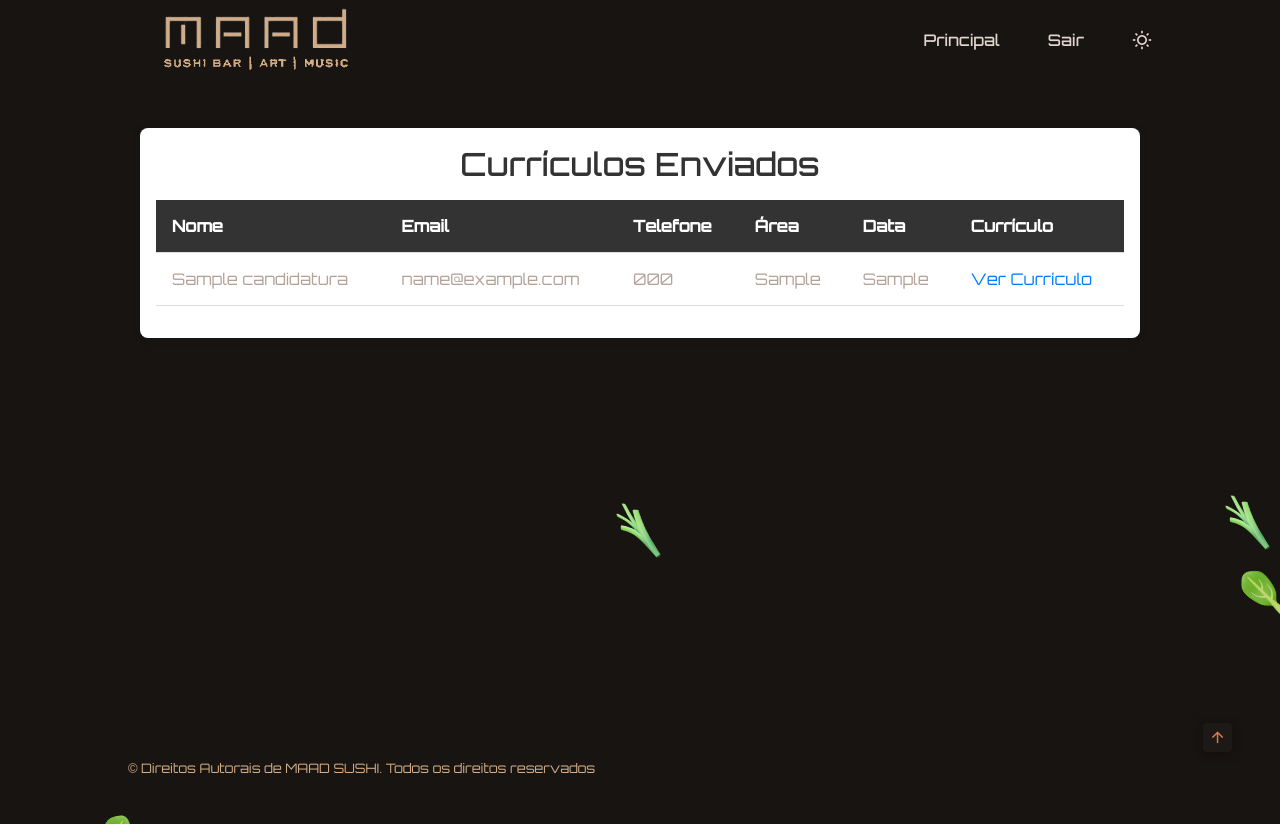
After one commit to GustavoPrata/maad_sushi, a PHP site: page /admin.php in a window 1280 px wide. The commit adds this page. Run offline with PHP 8.4, Linux system fonts and the light colour scheme; the visitor is signed in with stand-in values (Sample User, id 1); tables that the repository leaves empty or names only in its code hold one stand-in row (values such as "Sample post").

Commit message:
Add files via upload

```diff
--- /dev/null
+++ b/admin.php
@@ -0,0 +1,166 @@
+<?php
+session_start();
+
+// Verificar se o usuário está logado
+if (!isset($_SESSION['loggedin']) || $_SESSION['loggedin'] !== true) {
+    header('Location: login.php');
+    exit;
+}
+// Configuração da conexão com o banco de dados
+$servername = "localhost";
+$username = "root";
+$password = "";
+$dbname = "maad_sushi";
+
+// Conexão com o banco de dados
+$conn = new mysqli($servername, $username, $password, $dbname);
+
+// Verifica se a conexão foi bem-sucedida
+if ($conn->connect_error) {
+    die("Conexão falhou: " . $conn->connect_error);
+}
+
+// Query para selecionar todos os currículos
+$sql = "SELECT nome, email, telefone, area, curriculo, data_envio FROM candidaturas";
+$result = $conn->query($sql);
+
+?>
+
+<!DOCTYPE html>
+    <html lang="en">
+    <head>
+        <meta charset="UTF-8">
+        <meta name="viewport" content="width=device-width, initial-scale=1.0">
+
+        <!--=============== FAVICON ===============-->
+        <link rel="shortcut icon" href="assets/img/favicon.png" type="image/x-icon">
+
+        <!--=============== REMIXICONS ===============-->
+        <link href="https://cdn.jsdelivr.net/npm/remixicon@2.5.0/fonts/remixicon.css" rel="stylesheet">
+
+        <!--=============== CSS ===============-->
+        <link rel="stylesheet" href="assets/css/styles.css">
+
+        <title>MAAD SUSHI</title>
+    </head>
+    <body>
+        <!--==================== HEADER ====================-->
+        <header class="header" id="header">
+            <nav class="nav container">
+                <a href="" class="nav__logo">
+                    <img src="assets/img/logo12.png" alt="logo image">
+
+                </a>
+                <div class="nav__menu" id="nav-menu">
+                    <ul class="nav__list">
+                        <li class="nav__item">
+                            <a href="index.html" class="nav__link">Principal</a>
+                        </li>
+
+                        <li class="nav__item">
+                            <a href="logout.php" class="nav__link">Sair</a>
+                        </li>
+                    </ul>
+
+                    <!-- Close Button -->
+                    <div class="nav__close" id="nav-close">
+                        <i class="ri-close-line"></i>
+                    </div>
+
+                    <img src="assets/img/leaf-branch-4.png" alt="nav image" class="nav__img-1">
+                    <img src="assets/img/leaf-branch-3.png" alt="nav image" class="nav__img-2">
+
+                </div>
+
+                <div class="nav__buttons">
+                    <!-- Theme Change Button -->
+                    <i class="ri-moon-line change-theme" id="theme-button"></i>
+
+                    <!-- Toggle button -->
+                    <div class="nav__toggle" id="nav-toggle">
+                        <i class="ri-apps-2-line"></i>
+                    </div>
+                </div>
+            </nav>
+        </header>
+<body>
+    <div class="curriculos-container">
+        <h1>Currículos Enviados</h1>
+        <?php if ($result->num_rows > 0): ?>
+            <table class="curriculos-table">
+                <thead>
+                    <tr>
+                        <th>Nome</th>
+                        <th>Email</th>
+                        <th>Telefone</th>
+                        <th>Área</th>
+                        <th>Data</th>
+                        <th>Currículo</th>
+                    </tr>
+                </thead>
+                <tbody>
+                    <?php while ($row = $result->fetch_assoc()): ?>
+                        <tr>
+                            <td><?php echo htmlspecialchars($row['nome']); ?></td>
+                            <td><?php echo htmlspecialchars($row['email']); ?></td>
+                            <td><?php echo htmlspecialchars($row['telefone']); ?></td>
+                            <td><?php echo htmlspecialchars($row['area']); ?></td>
+                            <td><?php echo htmlspecialchars($row['data_envio']); ?></td>
+                            <td><a href="uploads/<?php echo htmlspecialchars($row['curriculo']); ?>" target="_blank">Ver Currículo</a></td>
+                        </tr>
+                    <?php endwhile; ?>
+                </tbody>
+            </table>
+        <?php else: ?>
+            <p>Nenhum currículo encontrado.</p>
+        <?php endif; ?>
+
+        <?php
+        // Fecha a conexão com o banco de dados
+        $conn->close();
+        ?>
+    </div>
+</body>
+<footer class="footer">
+            <div class="footer__container container grid">
+
+
+                    <div>
+
+                        </ul>
+                    </div>
+                </div>
+
+                <img src="assets/img/spring-onion.png" alt="footer image" class="footer__onion">
+                <img src="assets/img/spring-onion.png" alt="footer image" class="footer__onion-1">
+                <img src="assets/img/spinach-leaf.png" alt="footer image" class="footer__spinach">
+                <img src="assets/img/spinach-leaf.png" alt="footer image" class="footer__spinach-1">
+                <img src="assets/img/leaf-branch-4.png" alt="footer image" class="footer__leaf">
+
+            </div>
+
+            <div class="footer__info container">
+                <div class="footer__card">
+                    <!-- <img src="assets/img/footer-card-1.png" alt="footer image">
+                    <img src="assets/img/footer-card-2.png" alt="footer image"> -->
+                    <!-- <img src="assets/img/footer-card-3.png" alt="footer image">
+                    <img src="assets/img/footer-card-4.png" alt="footer image"> -->
+                </div>
+
+                <span class="footer__copy">
+                    &#169; Direitos Autorais de MAAD SUSHI. Todos os direitos reservados
+                </span>
+            </div>
+        </footer>
+
+        <!--========== SCROLL UP ==========-->
+        <a href="#" class="scrollup" id="scroll-up">
+           <i class="ri-arrow-up-line"></i>
+        </a>
+
+        <!--=============== SCROLLREVEAL ===============-->
+        <script src="assets/js/scrollreveal.min.js"></script>
+
+        <!--=============== MAIN JS ===============-->
+        <script src="assets/js/main.js"></script>
+</html>
--- a/assets/css/styles.css
+++ b/assets/css/styles.css
@@ -542,6 +632,62 @@ body.dark-theme{
 .gallery__button--next {
   right: 10px;
 }
+
+/*=============== Curriculos ===============*/
+
+.curriculos-container {
+  max-width: 1000px;
+  margin: 2rem auto;
+  margin-top: 10%;
+  padding: 1rem;
+  background-color: #fff;
+  border-radius: 8px;
+  box-shadow: 0 0 10px rgba(0, 0, 0, 0.1);
+}
+
+/* Título da página */
+.curriculos-container h1 {
+  text-align: center;
+  color: #333;
+  margin-bottom: 1rem;
+}
+
+/* Estilo da tabela */
+.curriculos-table {
+  width: 100%;
+  border-collapse: collapse;
+  margin: 1rem 0;
+}
+
+.curriculos-table thead {
+  background-color: #333;
+  color: #fff;
+}
+
+.curriculos-table th, .curriculos-table td {
+  padding: 1rem;
+  text-align: left;
+  border-bottom: 1px solid #ddd;
+}
+
+.curriculos-table tr:hover {
+  background-color: #f1f1f1;
+}
+
+.curriculos-table a {
+  color: #007BFF;
+  text-decoration: none;
+}
+
+.curriculos-table a:hover {
+  text-decoration: underline;
+}
+.curriculos-container p {
+  text-align: center;
+  color: #666;
+}
+
+
 
 /*=============== POPULAR ===============*/
 .popular__container{
--- a/enviar_curriculo.php
+++ b/enviar_curriculo.php
@@ -18,6 +18,7 @@ if ($_SERVER["REQUEST_METHOD"] == "POST") {
     $nome = $conn->real_escape_string($_POST['nome']);
     $area = $conn->real_escape_string($_POST['area']);
     $telefone = $conn->real_escape_string($_POST['telefone']);
+    $email = $conn->real_escape_string($_POST['email']);
 
     // Verifica se o arquivo foi enviado
     if (isset($_FILES['curriculo']) && $_FILES['curriculo']['error'] == 0) {
@@ -28,8 +29,8 @@ if ($_SERVER["REQUEST_METHOD"] == "POST") {
         // Move o arquivo para o diretório de upload
         if (move_uploaded_file($curriculo_tmp, $upload_dir . $curriculo_nome)) {
             // Prepara a query SQL para inserir os dados no banco de dados
-            $sql = "INSERT INTO candidaturas (nome, area, telefone, curriculo)
-                    VALUES ('$nome', '$area', '$telefone', '$curriculo_nome')";
+            $sql = "INSERT INTO candidaturas (nome, email, area, telefone, curriculo)
+                    VALUES ('$nome', '$email', '$area', '$telefone', '$curriculo_nome')";
 
             // Executa a query e verifica se foi bem-sucedida
             if ($conn->query($sql) === TRUE) {
--- a/index.html
+++ b/index.html
@@ -204,8 +204,8 @@
                                 <input type="tell" name="telefone" placeholder="Telefone" class="newsletter__input" required>
                                 <select name="area" class="newsletter__input" required>
                                     <option value="">Selecione a área</option>
-                                    <option value="garcom">Garçom/Garçonete</option>
-                                    <option value="sushi-man">Sushi Man</option>
+                                    <option value="Garçom">Garçom/Garçonete</option>
+                                    <option value="Sushi-Man">Sushi Man</option>
                                 </select>
                                 <input type="file" id="curriculo-upload" name="curriculo" class="newsletter__input-file" required>
                                 <button type="submit" class="button newsletter__button" >Enviar Currículo</button>
@@ -315,6 +315,7 @@
                 <div class="footer__card">
                     <img src="assets/img/footer-card-1.png" alt="footer image">
                     <img src="assets/img/footer-card-2.png" alt="footer image">
+                    <a href="login.php" class="footer__link">admin</a>
                     <!-- <img src="assets/img/footer-card-3.png" alt="footer image">
                     <img src="assets/img/footer-card-4.png" alt="footer image"> -->
                 </div>
```
Also changed, not shown: other parts of assets/css/styles.css (+90 -0 lines), assets/css/styles2.css (added, +61 -0 lines), login.php (added, +156 -0 lines), logout.php (added, +7 -0 lines).
